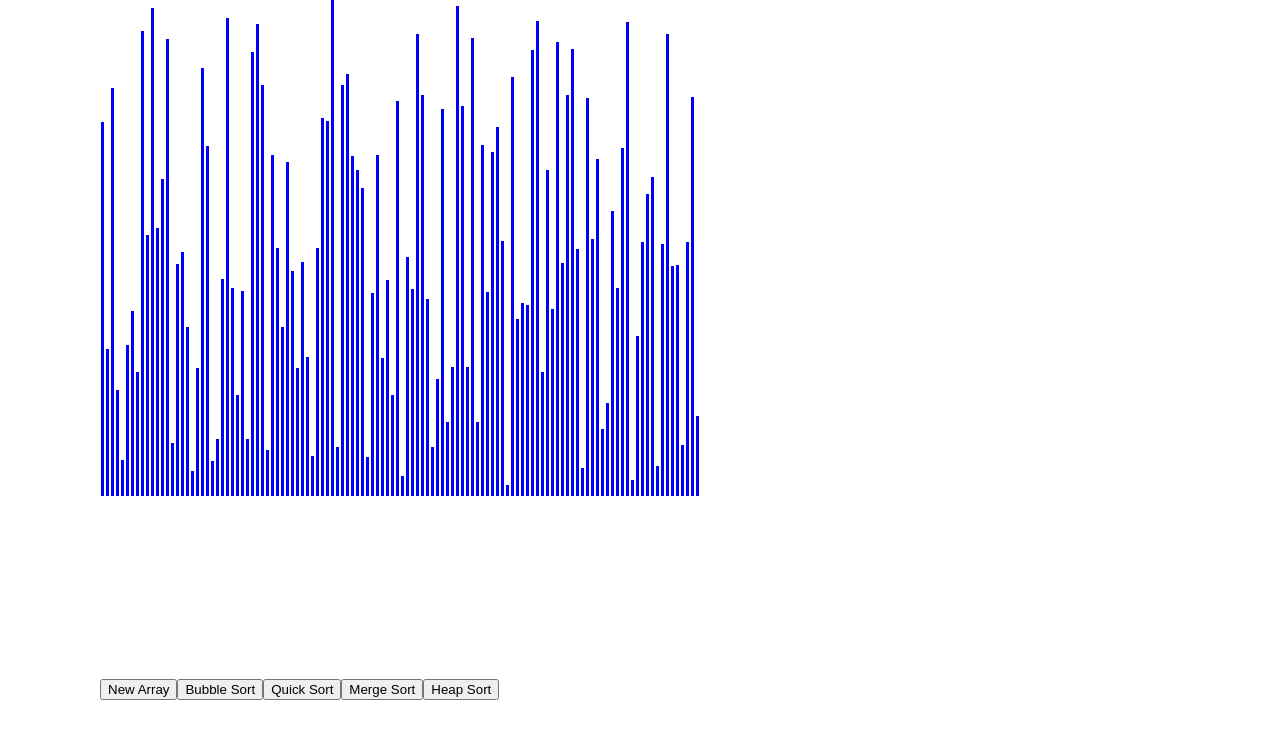
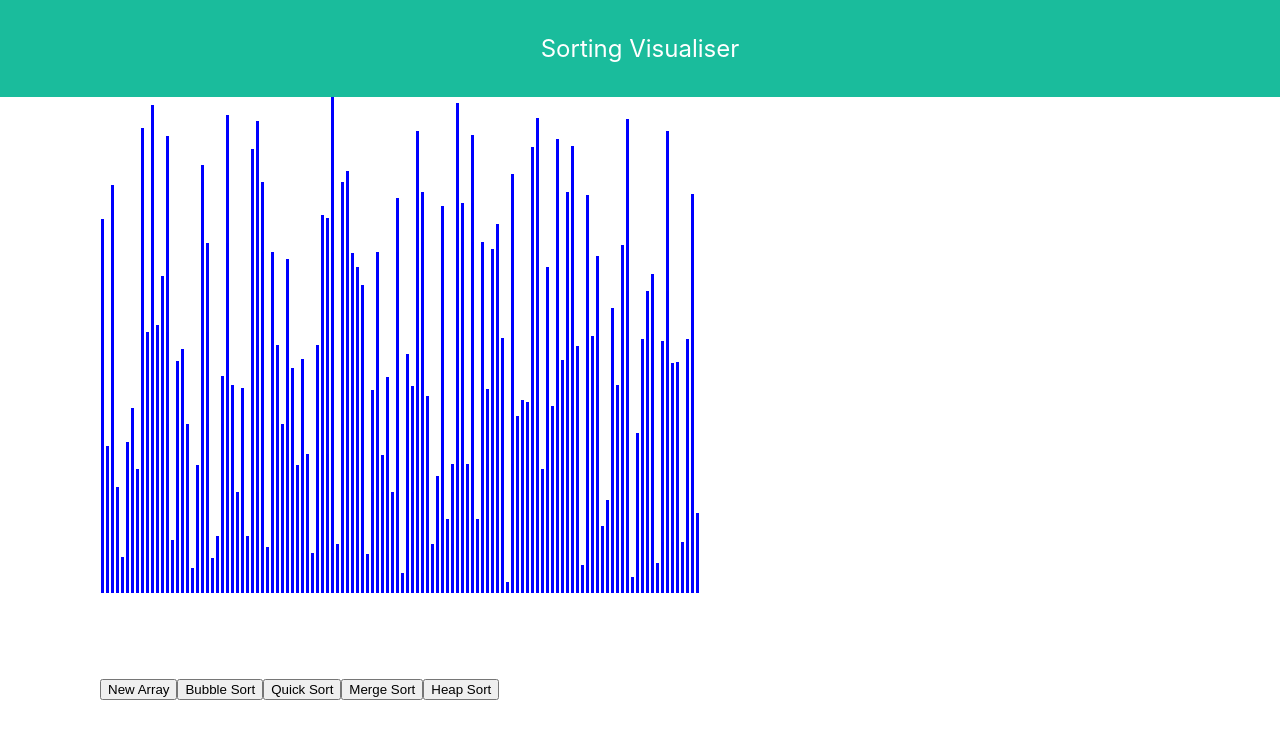
Before and after one commit to Linh012/sorting-visualiser, a React (Create React App) app: page / in a window 1280 px wide. Shown: the top 738 px of the page. Built offline with nearby package versions, Linux system fonts and the light colour scheme.

Commit message:
Add header

```diff
--- a/src/App.css
+++ b/src/App.css
@@ -36,3 +36,11 @@
     transform: rotate(360deg);
   }
 }
+
+.header {
+  padding: 10px;
+  text-align: center;
+  background: #1abc9c;
+  color: white;
+  font-size: 24px;
+}
--- a/src/App.js
+++ b/src/App.js
@@ -4,6 +4,10 @@ import './App.css';
 function App() {
   return (
     <div className="App">
+      <div class="header">
+        <p>Sorting Visualiser</p>
+      </div>
+
       <SortingVisualiser/>
     </div>
   );
```
